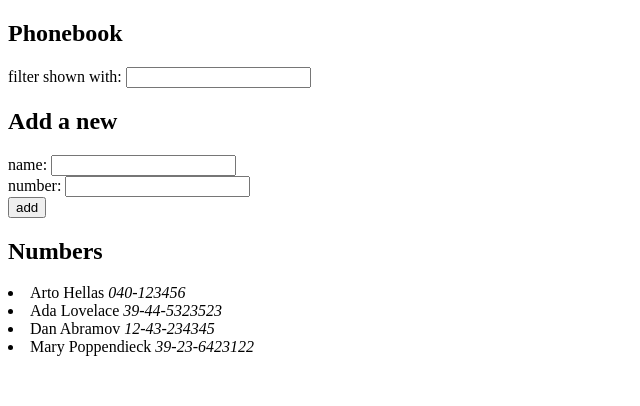
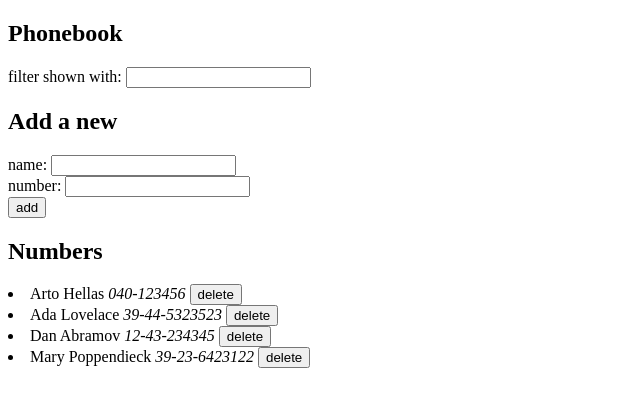
Before and after one commit to Sepuliini/Fullstack19, a React (Create React App) app in the folder osa2/puhelinluettelo/puhelinluettelo/: page / in a window 1280 px wide. Shown: the top 406 px of the page, without its empty margins (0-640 px from the left). Built offline with nearby package versions, Linux system fonts and the light colour scheme; data requests are answered from the project's data file.

Commit message:
puhelinluettelo jatkoa

```diff
--- a/osa2/puhelinluettelo/puhelinluettelo/db.json
+++ b/osa2/puhelinluettelo/puhelinluettelo/db.json
@@ -1,5 +1,5 @@
 {
-    "persons":[
+  "persons": [
     {
       "name": "Arto Hellas ",
       "number": "040-123456",
--- a/osa2/puhelinluettelo/puhelinluettelo/src/App.js
+++ b/osa2/puhelinluettelo/puhelinluettelo/src/App.js
@@ -7,6 +7,8 @@ import AddPerson from './components/AddPerson'
 import Filter from './components/Filter'
 import Person from './components/Person'
 
+//services
+import personService from './services/persons'
 
 const App = () => {
   const [ persons, setPersons] = useState([
@@ -14,15 +16,15 @@ const App = () => {
   ])
 
   useEffect(() => {
-    console.log('effect')
-    axios
-      .get('http://localhost:3001/persons')
+    personService
+      .getAll()
       .then(response => {
-        console.log('promise fulfilled')
         setPersons(response.data)
       })
   }, [])
-  console.log('render', persons.length, 'notes')
+
+
+
 
   return (
     <div>
--- a/osa2/puhelinluettelo/puhelinluettelo/src/components/AddPerson.js
+++ b/osa2/puhelinluettelo/puhelinluettelo/src/components/AddPerson.js
@@ -1,4 +1,8 @@
 import React, { useState } from 'react'
+import axios from 'axios'
+
+//services
+import personService from '../services/persons'
 
 
 const AddPerson = ({persons, setPersons}) => {
@@ -16,19 +20,28 @@ const AddPerson = ({persons, setPersons}) => {
       number: newNumber
       }
 
-        if ((persons.filter(p => p.name.toLowerCase === newName).length > 0) === true) {
+        if ((persons.filter(p => p.name.toLowerCase === newName)) === true) {
+
+          console.log('toimiiko?')
+
           window.alert(`${newName} is already added to phonebook`)
           setNewName('')
           setNewNumber('')
         }
 
         else {
-          setPersons(persons.concat(personObject))
-          console.log(persons)
-          setNewNumber('')
-          setNewName('')
-        }
-    }
+
+
+            personService
+            .create(personObject)
+            .then(response => {
+              setPersons(persons.concat(response.data))
+              setNewName('')
+              setNewNumber('')
+            })
+
+       }
+  }
 
     const handleNameChange = (event) => {
       console.log(event.target.value)
--- a/osa2/puhelinluettelo/puhelinluettelo/src/components/Filter.js
+++ b/osa2/puhelinluettelo/puhelinluettelo/src/components/Filter.js
@@ -2,7 +2,7 @@ import React, { useState } from 'react'
 
 
 const Filter = ({persons, setPersons}) => {
-    //?
+
     const [ filter, setFilter ] = useState('')
 
     const handleFilterChange = (event) => {
--- a/osa2/puhelinluettelo/puhelinluettelo/src/components/Person.js
+++ b/osa2/puhelinluettelo/puhelinluettelo/src/components/Person.js
@@ -3,13 +3,22 @@ import React, { useState } from 'react'
 const Person = ({persons, setPersons}) => {
     const names = persons.map(person => <li key={person.id}>{person.name}
     <em key={person.number}>{person.number}</em>
+    <em> <button onClick={() => personDelete()}>delete</button></em>
      </li>)
+
+     const personDelete = () => {
+
+      return (
+        <div>
+
+        </div>
+      )
+     }
 
   return (
     <div>
-     <p>
         {names}
-      </p>
+
     </div>
   )
 }
--- /dev/null
+++ b/osa2/puhelinluettelo/puhelinluettelo/src/services/persons.js
@@ -0,0 +1,16 @@
+import axios from 'axios'
+const baseUrl = 'http://localhost:3001/persons'
+
+const getAll = () => {
+    return axios.get(baseUrl)
+  }
+
+  const create = newObject => {
+    return axios.post(baseUrl, newObject)
+  }
+
+  const update = (id, newObject) => {
+    return axios.put(`${baseUrl}/${id}`, newObject)
+  }
+
+  export default {getAll, create, update}
```
Also changed, not shown: 1 other file (tests, documents, lock files or other folders). Lines whose indentation alone changed are shown as unchanged.
